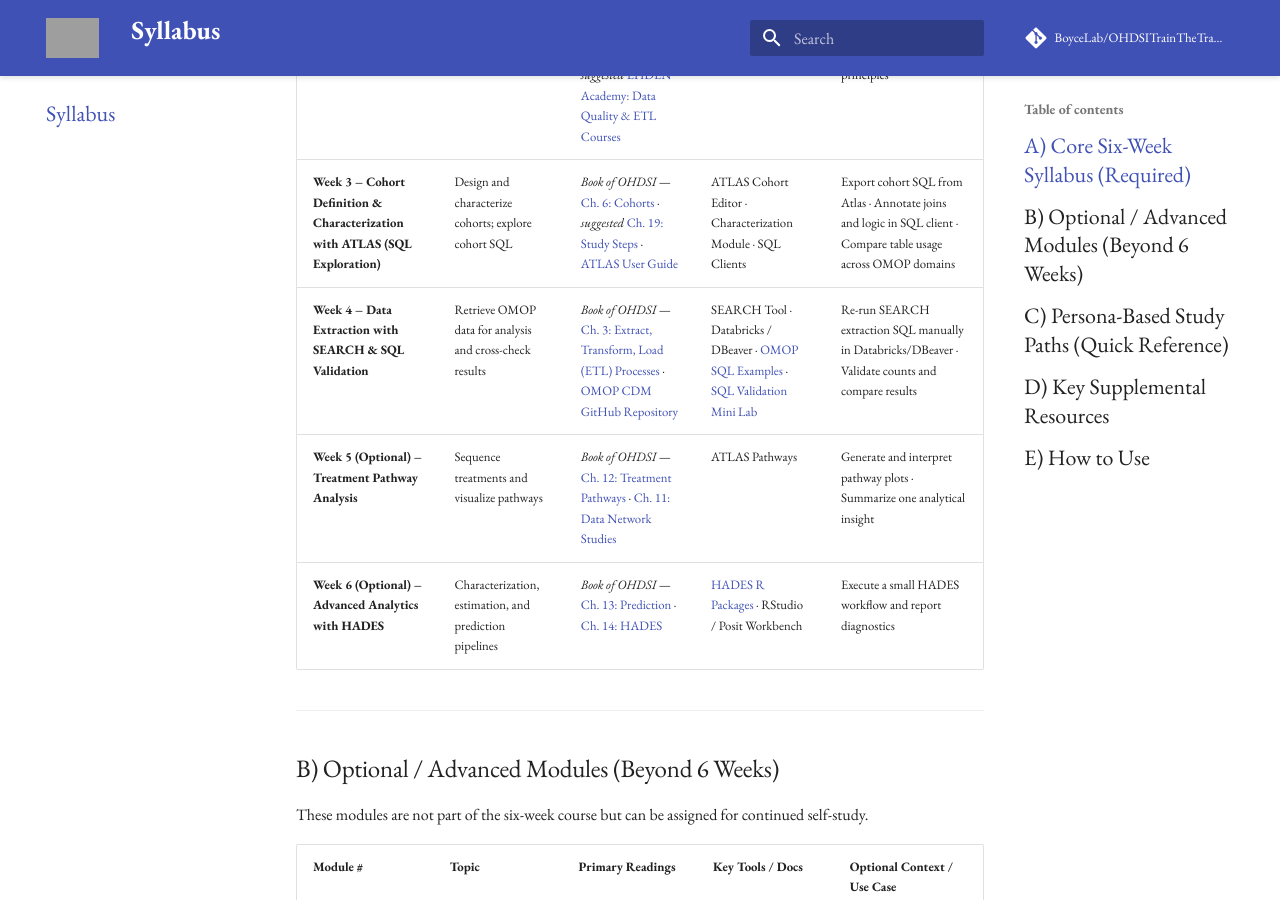
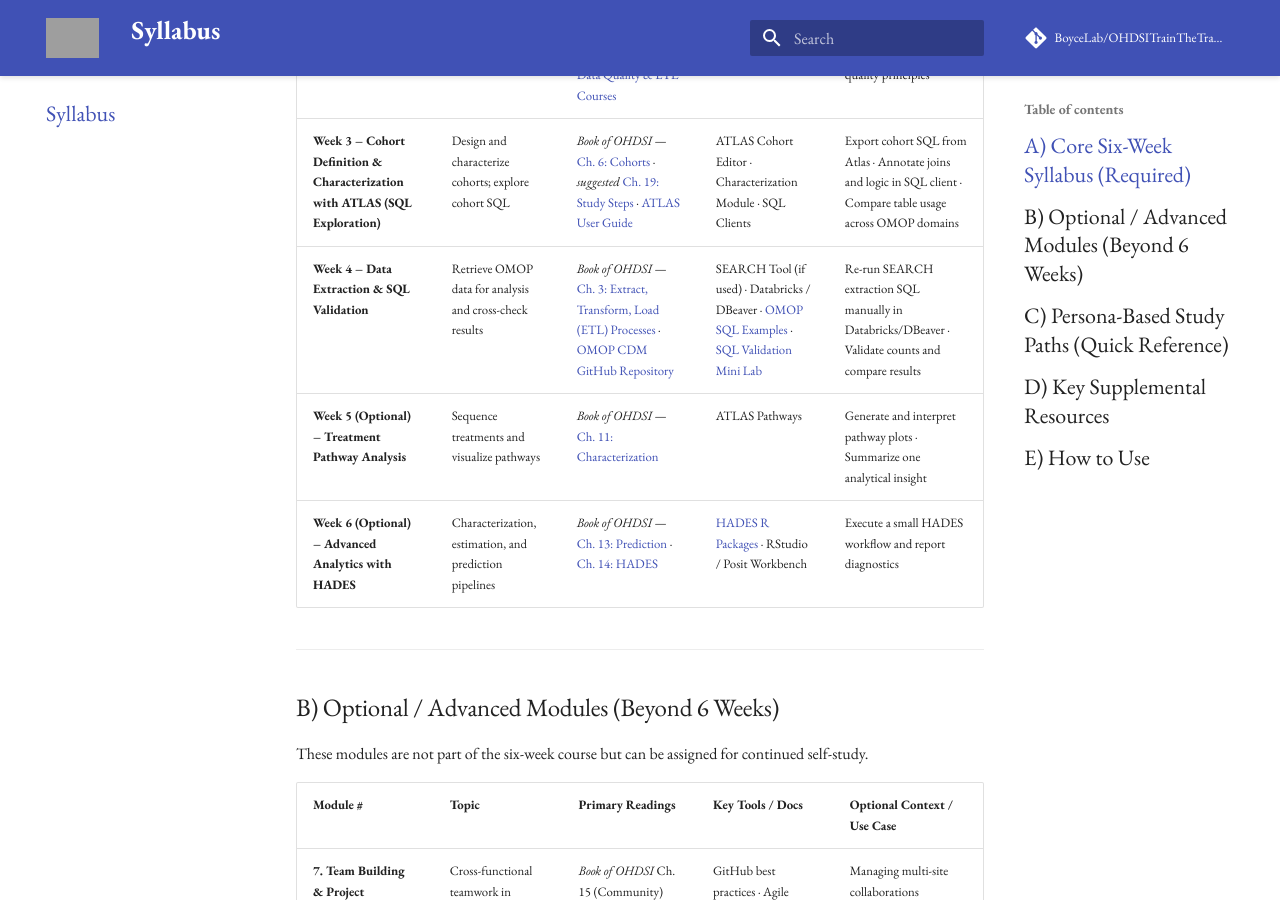
Before and after one commit to BoyceLab/OHDSITrainTheTrainer-6WK, an MkDocs documentation site: the page built from docs/syllabus.md, in a window 1280 px wide and 900 px high, scrolled down 1077 px. Built offline with MkDocs 1.6.1 and Material for MkDocs 9.7.7, drawn with Linux system fonts in a browser that asks for light colours; comment, search, counter and statistics services are not loaded; some of the changed text lies outside the part shown; grey boxes are pictures that could not be loaded.

Commit message:
Revise syllabus for OHDSI Train-the-Trainer program
Updated the syllabus to clarify week titles and references.

```diff
--- a/docs/syllabus.md
+++ b/docs/syllabus.md
@@ -17,8 +17,8 @@
 | **Week 1 – OMOP CDM & Athena Vocabulary Exploration** | Understand CDM structure and vocabularies | *Book of OHDSI* — [Ch. 4: The Common Data Model](https://ohdsi.github.io/TheBookOfOhdsi/CommonDataModel.html) (§ 4.1–4.3) · [Ch. 5: Standardized Vocabularies](https://ohdsi.github.io/TheBookOfOhdsi/StandardizedVocabularies.html) (§ 5.1–5.4) · [OMOP CDM Reference](https://ohdsi.github.io/CommonDataModel/) | [Athena Browser](https://athena.ohdsi.org/) · [Vocabulary & SQL Cheat Sheet](common_artifacts/omop-vocab-sql-cheat-sheet.md) | Identify standard and non-standard concepts in Athena · Document mappings (“Maps to,” “Is a,” “Has ancestor”) |
 | **Week 2 – Concept Sets in Atlas & Introduction to Data Quality Concepts (with SQL Validation)** | Build concept sets in Atlas and validate them using SQL tools | *Book of OHDSI* — [Ch. 4: The Common Data Model (Data Quality section)](https://ohdsi.github.io/TheBookOfOhdsi/CommonDataModel.html#data-quality) · [Ch. 6: Cohorts](https://ohdsi.github.io/TheBookOfOhdsi/Cohorts.html) · *suggested* [EHDEN Academy: Data Quality & ETL Courses](https://academy.ehden.eu/course/index.php?categoryid=all) | Atlas Concept Sets · SQL Clients (Databricks / DBeaver) · [OMOP SQL Examples](common_artifacts/omop-sql-examples.md) | Export Atlas SQL for concept sets · Run and validate logic in Databricks/DBeaver · Reflect on vocabulary mapping and data quality principles |
 | **Week 3 – Cohort Definition & Characterization with ATLAS (SQL Exploration)** | Design and characterize cohorts; explore cohort SQL | *Book of OHDSI* — [Ch. 6: Cohorts](https://ohdsi.github.io/TheBookOfOhdsi/Cohorts.html) · *suggested* [Ch. 19: Study Steps](https://ohdsi.github.io/TheBookOfOhdsi/PopulationLevelEstimation.html#study-steps) · [ATLAS User Guide](common_artifacts/atlas-user-process-guide.md) | ATLAS Cohort Editor · Characterization Module · SQL Clients | Export cohort SQL from Atlas · Annotate joins and logic in SQL client · Compare table usage across OMOP domains |
-| **Week 4 – Data Extraction with SEARCH & SQL Validation** | Retrieve OMOP data for analysis and cross-check results | *Book of OHDSI* — [Ch. 3: Extract, Transform, Load (ETL) Processes](https://ohdsi.github.io/TheBookOfOhdsi/ETL.html) · [OMOP CDM GitHub Repository](https://github.com/OHDSI/CommonDataModel) | SEARCH Tool · Databricks / DBeaver · [OMOP SQL Examples](common_artifacts/omop-sql-examples.md) · [SQL Validation Mini Lab](common_artifacts/sql-validation-mini-lab.md) | Re-run SEARCH extraction SQL manually in Databricks/DBeaver · Validate counts and compare results |
-| **Week 5 (Optional) – Treatment Pathway Analysis** | Sequence treatments and visualize pathways | *Book of OHDSI* — [Ch. 12: Treatment Pathways](https://ohdsi.github.io/TheBookOfOhdsi/PopulationLevelEstimation.html#treatment-pathways) · [Ch. 11: Data Network Studies](https://ohdsi.github.io/TheBookOfOhdsi/NetworkStudies.html) | ATLAS Pathways | Generate and interpret pathway plots · Summarize one analytical insight |
+| **Week 4 – Data Extraction & SQL Validation** | Retrieve OMOP data for analysis and cross-check results | *Book of OHDSI* — [Ch. 3: Extract, Transform, Load (ETL) Processes](https://ohdsi.github.io/TheBookOfOhdsi/ETL.html) · [OMOP CDM GitHub Repository](https://github.com/OHDSI/CommonDataModel) | SEARCH Tool (if used) · Databricks / DBeaver · [OMOP SQL Examples](common_artifacts/omop-sql-examples.md) · [SQL Validation Mini Lab](common_artifacts/sql-validation-mini-lab.md) | Re-run SEARCH extraction SQL manually in Databricks/DBeaver · Validate counts and compare results |
+| **Week 5 (Optional) – Treatment Pathway Analysis** | Sequence treatments and visualize pathways | *Book of OHDSI* — [Ch. 11: Characterization](https://ohdsi.github.io/TheBookOfOhdsi/Characterization.html) | ATLAS Pathways | Generate and interpret pathway plots · Summarize one analytical insight |
 | **Week 6 (Optional) – Advanced Analytics with HADES** | Characterization, estimation, and prediction pipelines | *Book of OHDSI* — [Ch. 13: Prediction](https://ohdsi.github.io/TheBookOfOhdsi/Prediction.html) · [Ch. 14: HADES](https://ohdsi.github.io/TheBookOfOhdsi/Hades.html) | [HADES R Packages](https://ohdsi.github.io/Hades/) · RStudio / Posit Workbench | Execute a small HADES workflow and report diagnostics |
 
 ---
```
Also changed, not shown: other parts of docs/syllabus.md (+1 -1 lines).
